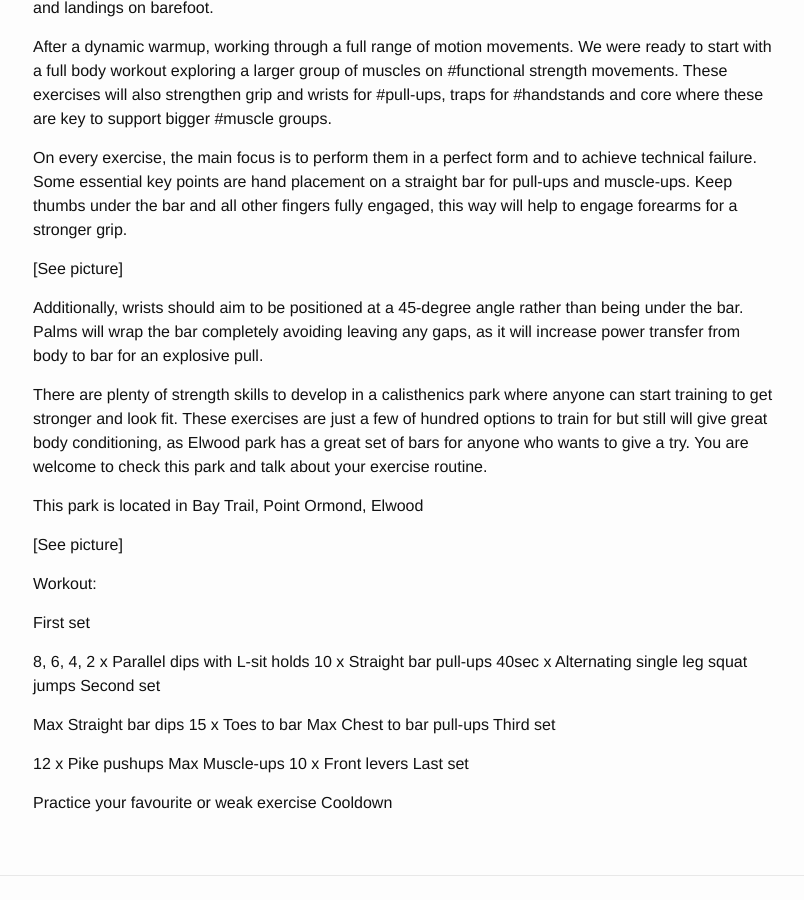
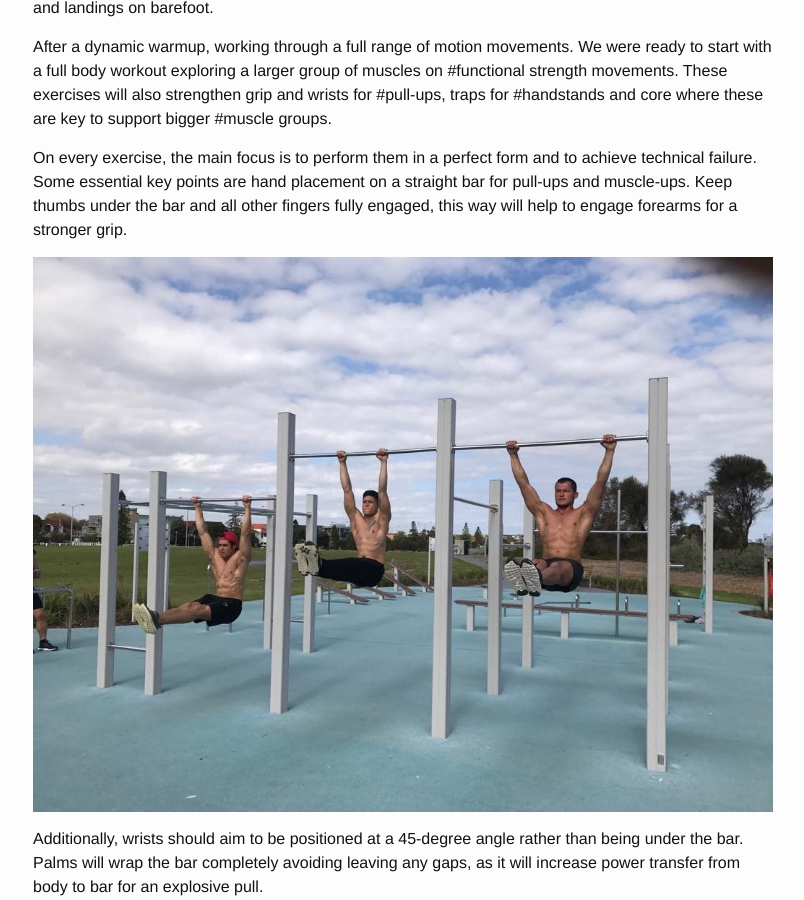
Before and after one commit to andresolerc/soulheartgrit, a Jekyll site: the page built from _posts/2018-08-20-a-day-for-calisthenics-training.md, in a window 1280 px wide and 900 px high, scrolled down 1084 px. Shown: the whole window, without its empty margins (237-1041 px from the left). Built offline with Jekyll 4.4.1, drawn with Linux system fonts in a browser that asks for light colours; comment, search, counter and statistics services are not loaded.

Commit message:
Uploading images

```diff
--- a/_posts/2018-08-20-a-day-for-calisthenics-training.md
+++ b/_posts/2018-08-20-a-day-for-calisthenics-training.md
@@ -23,7 +23,7 @@ On every exercise, the main focus is to perform them in a perfect form and to ac
 Some essential key points are hand placement on a straight bar for pull-ups and muscle-ups.
 Keep thumbs under the bar and all other fingers fully engaged, this way will help to engage forearms for a stronger grip.
 
-[See picture]
+![Workout](/assets/images/calisthenics2.jpg){:class="img-responsive"}
 
 Additionally, wrists should aim to be positioned at a 45-degree angle rather than being under the bar.
 Palms will wrap the bar completely avoiding leaving any gaps, as it will increase power transfer from body to bar for an explosive pull.
@@ -33,7 +33,7 @@ These exercises are just a few of hundred options to train for but still will gi
 
 This park is located in Bay Trail, Point Ormond, Elwood
 
-[See picture]
+![Elwood park](/assets/images/calisthenics3.jpg){:class="img-responsive"}
 
 Workout:
 
```
Also changed, not shown: assets/images/calisthenics2.jpg (added), assets/images/calisthenics3.jpg (added).
